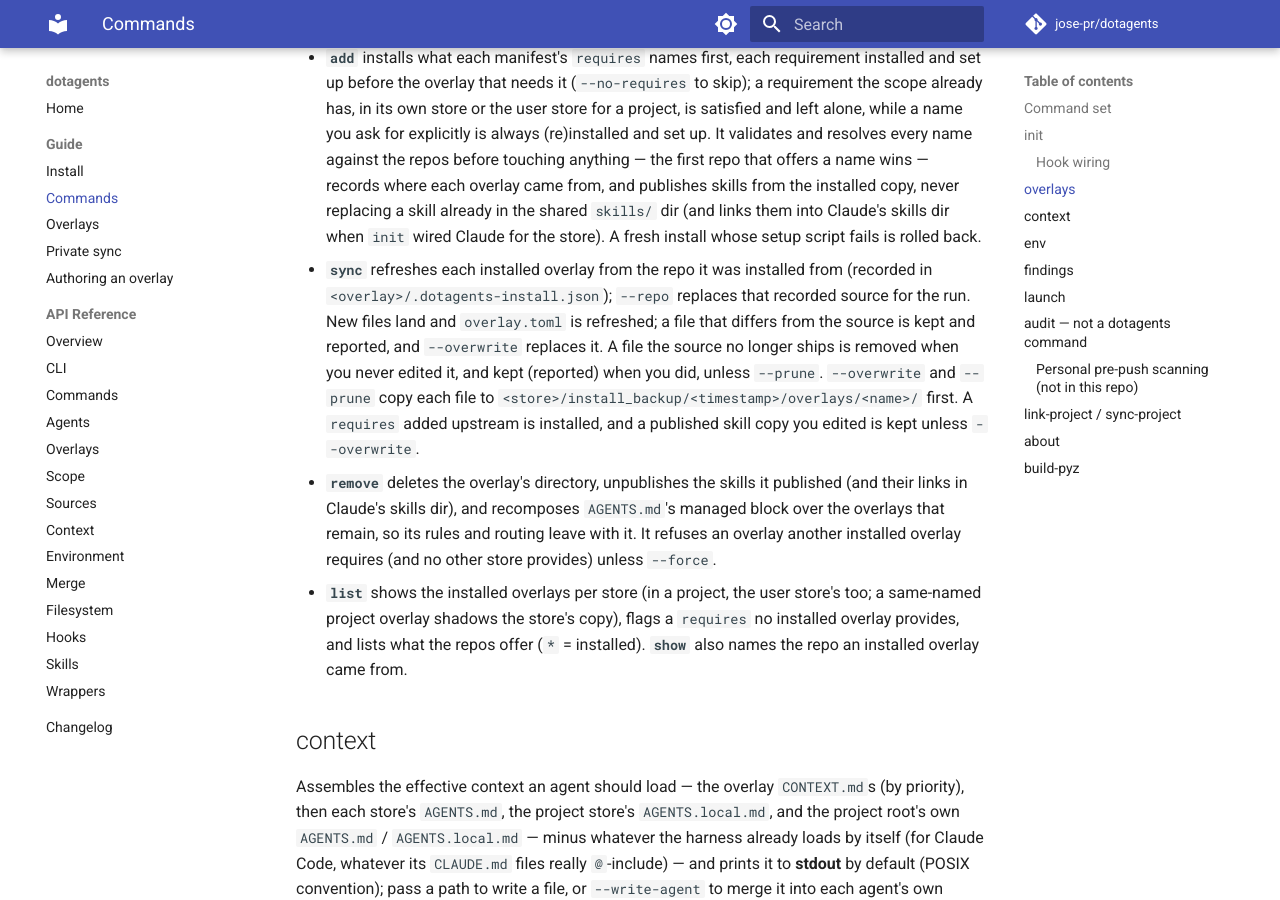
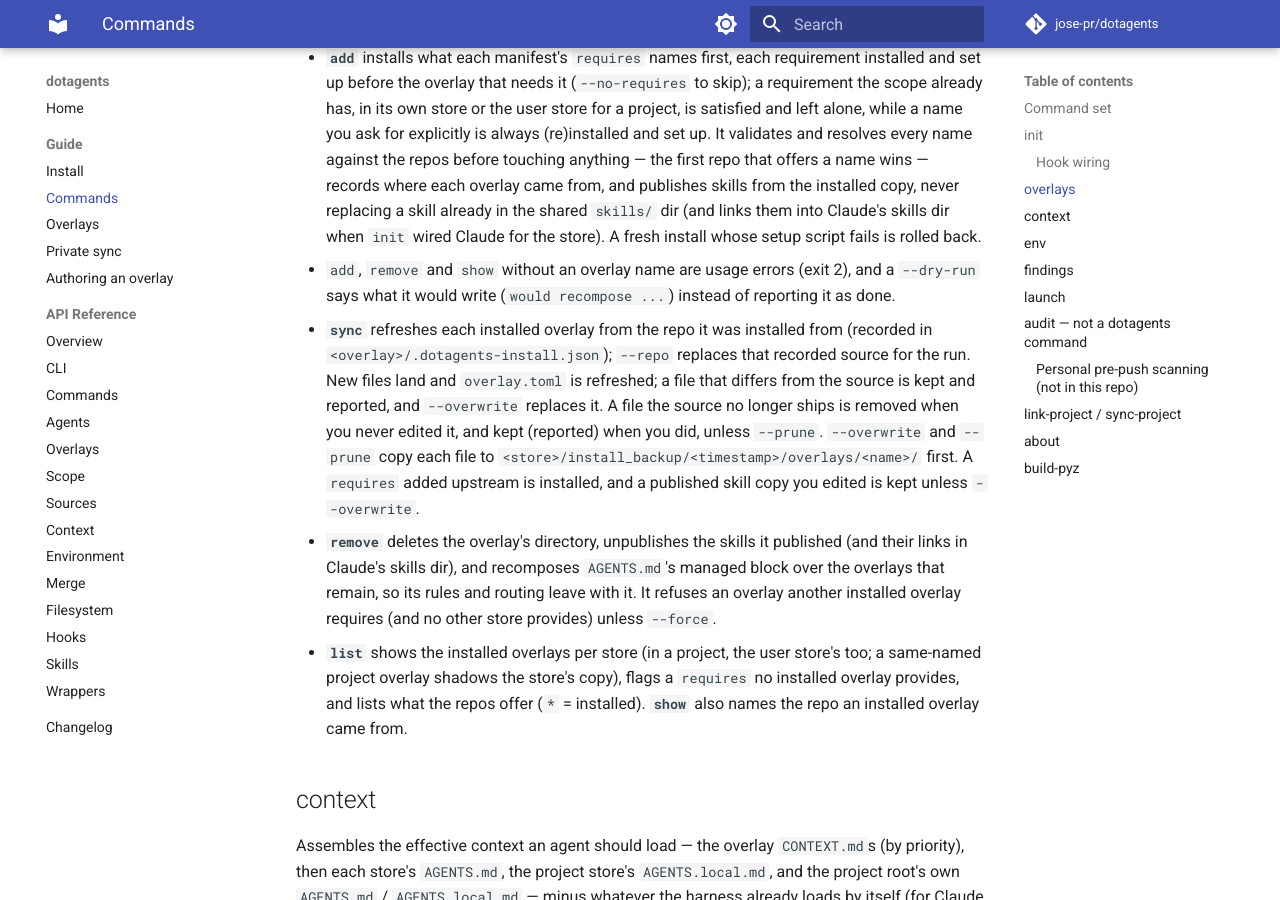
Before and after one commit to jose-pr/dotagents, an MkDocs documentation site: the page built from docs/guide/commands.md, in a window 1280 px wide and 900 px high, scrolled down 4283 px. Built offline with MkDocs 1.6.1 and Material for MkDocs 9.7.7, drawn with Linux system fonts in a browser that asks for light colours; comment, search, counter and statistics services are not loaded.

Commit message:
fix: overlays add, remove and show without a name exit 2
add and remove with no overlay name logged a warning and exited 0, so a
script read the mistake as success; show exited 1. All three now report
a usage error on stderr and exit 2, as argparse does for its own.

```diff
--- a/docs/guide/commands.md
+++ b/docs/guide/commands.md
@@ -177,6 +177,9 @@ dotagents overlays show python             # describe one: manifest, requires, s
   replacing a skill already in the shared `skills/` dir (and links them into
   Claude's skills dir when `init` wired Claude for the store). A fresh install whose setup
   script fails is rolled back.
+- `add`, `remove` and `show` without an overlay name are usage errors (exit 2), and
+  a `--dry-run` says what it would write (`would recompose ...`) instead of reporting
+  it as done.
 - **`sync`** refreshes each installed overlay from the repo it was installed from
   (recorded in `<overlay>/.dotagents-install.json`); `--repo` replaces that recorded
   source for the run. New files land and `overlay.toml` is refreshed; a file that
```
Also changed, not shown: src/dotagents/AGENTS.md (+3 -3 lines), 2 other files.
